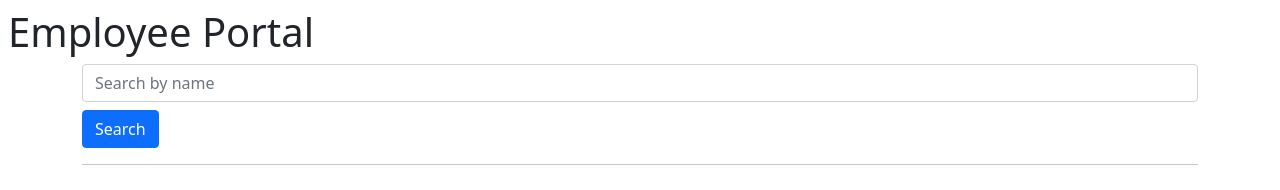
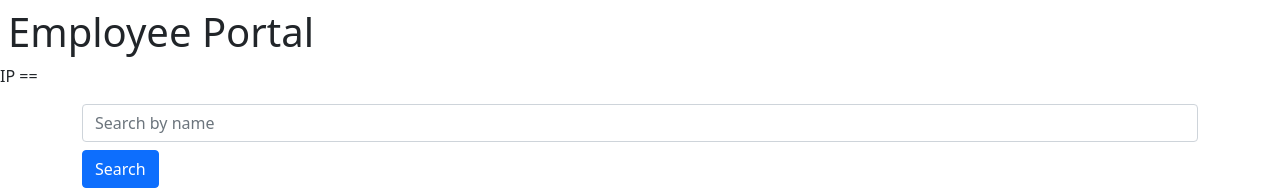
Before and after one commit to wenkey-everest/employee-portal, a React (Create React App) app in the folder frontend/: page / in a window 1280 px wide. Shown: the top 190 px of the page. Built offline with nearby package versions, Linux system fonts and the light colour scheme; no server answers.

Commit message:
Updated app.js

```diff
--- a/frontend/src/App.js
+++ b/frontend/src/App.js
@@ -6,9 +6,8 @@ function App() {
     <div>
     <nav>
       <h1 className="mt-2 mb-2 ms-2">Employee Portal</h1>
-      <h2>{process.env.PUBLIC_IP_BACK_END}</h2>
     </nav>
-
+    <p>IP == <br/>{process.env.PUBLIC_IP_BACK_END}</p>
     <RouteNav/>
 
     </div>
```
